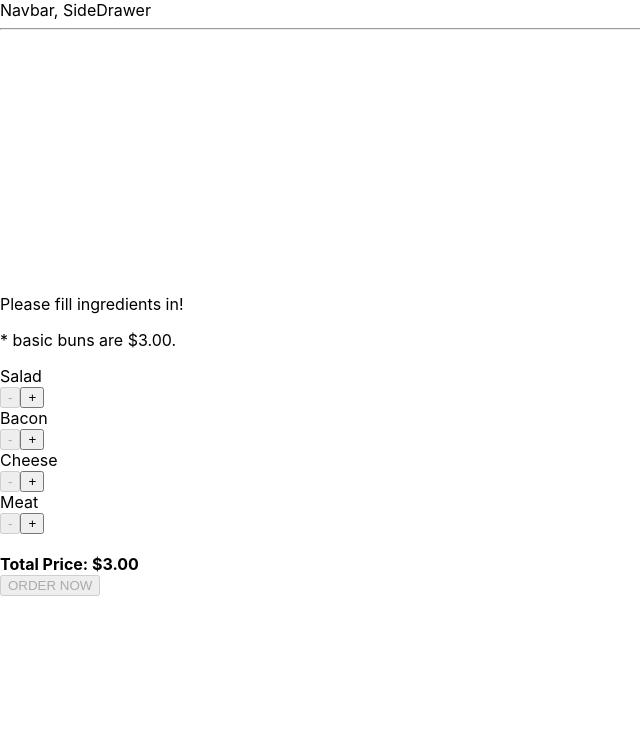
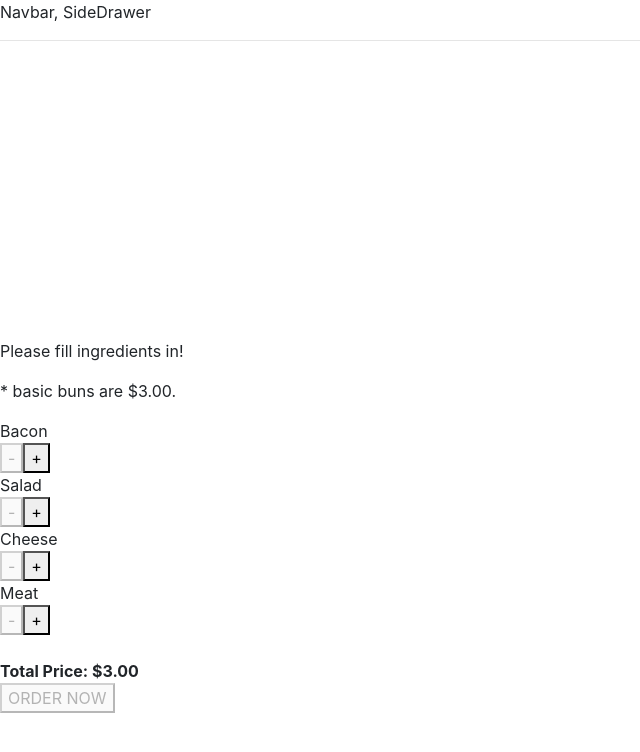
Before and after one commit to rickywychoi/BurgerBuilder, a React app: page / in a window 1280 px wide. Shown: the top 752 px of the page, without its empty margins (0-640 px from the left). Built offline with nearby package versions, Linux system fonts and the light colour scheme.

Commit message:
up to closeModal

```diff
--- a/package.json
+++ b/package.json
@@ -12,6 +12,7 @@
     "babel-plugin-named-asset-import": "^0.3.1",
     "babel-preset-react-app": "^7.0.1",
     "bfj": "6.1.1",
+    "bootstrap": "^4.3.0",
     "case-sensitive-paths-webpack-plugin": "2.2.0",
     "css-loader": "1.0.0",
     "dotenv": "6.0.0",
--- a/public/index.html
+++ b/public/index.html
@@ -3,6 +3,7 @@
   <head>
     <meta charset="utf-8" />
     <link rel="shortcut icon" href="%PUBLIC_URL%/favicon.ico" />
+    <link rel="stylesheet" href="https://stackpath.bootstrapcdn.com/bootstrap/4.3.0/css/bootstrap.min.css" integrity="sha384-PDle/QlgIONtM1aqA2Qemk5gPOE7wFq8+Em+G/hmo5Iq0CCmYZLv3fVRDJ4MMwEA" crossorigin="anonymous">
     <meta
       name="viewport"
       content="width=device-width, initial-scale=1, shrink-to-fit=no"
--- a/src/components/BuildControls/BuildControl/BuildControl.js
+++ b/src/components/BuildControls/BuildControl/BuildControl.js
@@ -1,5 +1,9 @@
 import React from 'react';
 import classes from './BuildControl.css';
+
+const style = {
+  margin: '0 0 0 10px'
+}
 
 const buildControl = (props) => {
   return (
@@ -12,6 +16,7 @@ const buildControl = (props) => {
       <button
         className={classes.More}
         onClick={props.added}>+</button>
+      {props.clicked ? <strong style={style}>({props.numOfItemSelected})</strong> : null}
     </div>
   );
 }
--- a/src/components/BuildControls/BuildControls.js
+++ b/src/components/BuildControls/BuildControls.js
@@ -4,8 +4,8 @@ import BuildControl from './BuildControl/BuildControl';
 
 const buildControls = (props) => {
   const control = [
+    {label: 'Bacon', type: 'bacon'},
     {label: 'Salad', type: 'salad'},
-    {label: 'Bacon', type: 'bacon'},
     {label: 'Cheese', type: 'cheese'},
     {label: 'Meat', type: 'meat'},
   ].map(ctrl =>
@@ -15,6 +15,8 @@ const buildControls = (props) => {
       added={()=>props.ingredientAdded(ctrl.type)}
       removed={()=>props.ingredientRemoved(ctrl.type)}
       disabled={props.disabled[ctrl.type]}
+      numOfItemSelected={props.ingredients[ctrl.type]}
+      clicked={props.orderable}
     />
   );
 
--- a/src/components/Burger/OrderSummary/OrderSummary.js
+++ b/src/components/Burger/OrderSummary/OrderSummary.js
@@ -12,6 +12,10 @@ const orderSummary = (props) => {
     })
   return (
     <Aux>
+      <button onClick={props.modalClose} type="button" class="close" aria-label="Close">
+        <span aria-hidden="true">&times;</span>
+      </button>
+      <br />
       <h3>Order Summary</h3>
       <div style={style}>
         <p>Your Burger with Following Ingredients:</p>
--- /dev/null
+++ b/src/components/UI/Backdrop/Backdrop.css
@@ -0,0 +1,9 @@
+.Backdrop {
+  width: 100%;
+  height: 100%;
+  position: fixed;
+  z-index: 100;
+  left: 0;
+  top: 0;
+  background-color: rgba(0, 0, 0, 0.5)
+}
--- a/src/components/UI/Backdrop/Backdrop.js
+++ b/src/components/UI/Backdrop/Backdrop.js
@@ -1,10 +1,9 @@
 import React from 'react';
+import classes from './Backdrop.css';
 
 const backdrop = (props) => {
   return (
-    <div>
-      {props.chilren}
-    </div>
+    props.show ? <div className={classes.Backdrop}></div> : null
   );
 }
 
--- a/src/components/UI/Modal/Modal.js
+++ b/src/components/UI/Modal/Modal.js
@@ -1,16 +1,21 @@
 import React from 'react';
 import classes from './Modal.css';
+import Aux from '../../../hoc/Aux';
+import Backdrop from '../Backdrop/Backdrop';
 
 const modal = (props) => {
   return (
+    <Aux>
+      <Backdrop show={props.modalShow} />
       <div
         className={classes.Modal}
         style={{
-        transform: props.orderFinalize ? 'translateY(0)' : 'translateY(-100vh)',
-        opacity: props.orderFinalize ? '1' : '0'
+          transform: props.modalShow ? 'translateY(0)' : 'translateY(-100vh)',
+          opacity: props.modalShow ? '1' : '0'
         }}>
         {props.children}
       </div>
+    </Aux>
   );
 }
 
--- a/src/containers/BurgerBuilder.js
+++ b/src/containers/BurgerBuilder.js
@@ -6,16 +6,16 @@ import Modal from '../components/UI/Modal/Modal';
 import OrderSummary from '../components/Burger/OrderSummary/OrderSummary';
 
 const INGREDIENT_PRICES = {
+  'bacon': 0.7,
   'salad': 0.3,
-  'bacon': 0.7,
   'cheese': 0.4,
   'meat': 1.3,
 }
 class BurgerBuilder extends Component {
   state = {
     ingredients: {
+      'bacon': 0,
       'salad': 0,
-      'bacon': 0,
       'cheese': 0,
       'meat': 0,
     },
@@ -34,6 +34,10 @@ class BurgerBuilder extends Component {
   orderFinalizeHandler = () => {
     this.setState({orderFinalize: true});
   };
+
+  purchaseCancelHandler = () => {
+    this.setState({orderFinalize: false})
+  }
 
   addIngredientHandler = (type) => {
     const oldCount = this.state.ingredients[type];
@@ -78,10 +82,11 @@ class BurgerBuilder extends Component {
     }
     return (
       <Aux>
-        <Modal orderFinalize={this.state.orderFinalize}>
+        <Modal modalShow={this.state.orderFinalize}>
           <OrderSummary
             ingredients={this.state.ingredients}
             price={this.state.totalPrice}
+            modalClose={this.purchaseCancelHandler}
           />
         </Modal>
         <Burger ingredients={this.state.ingredients} />
@@ -92,6 +97,7 @@ class BurgerBuilder extends Component {
           price={this.state.totalPrice}
           orderable={this.state.orderable}
           showModal={this.orderFinalizeHandler}
+          ingredients={this.state.ingredients}
         />
       </Aux>
     )
```
Also changed, not shown: 1 other file (tests, documents, lock files or other folders). Lines whose indentation alone changed are shown as unchanged.
